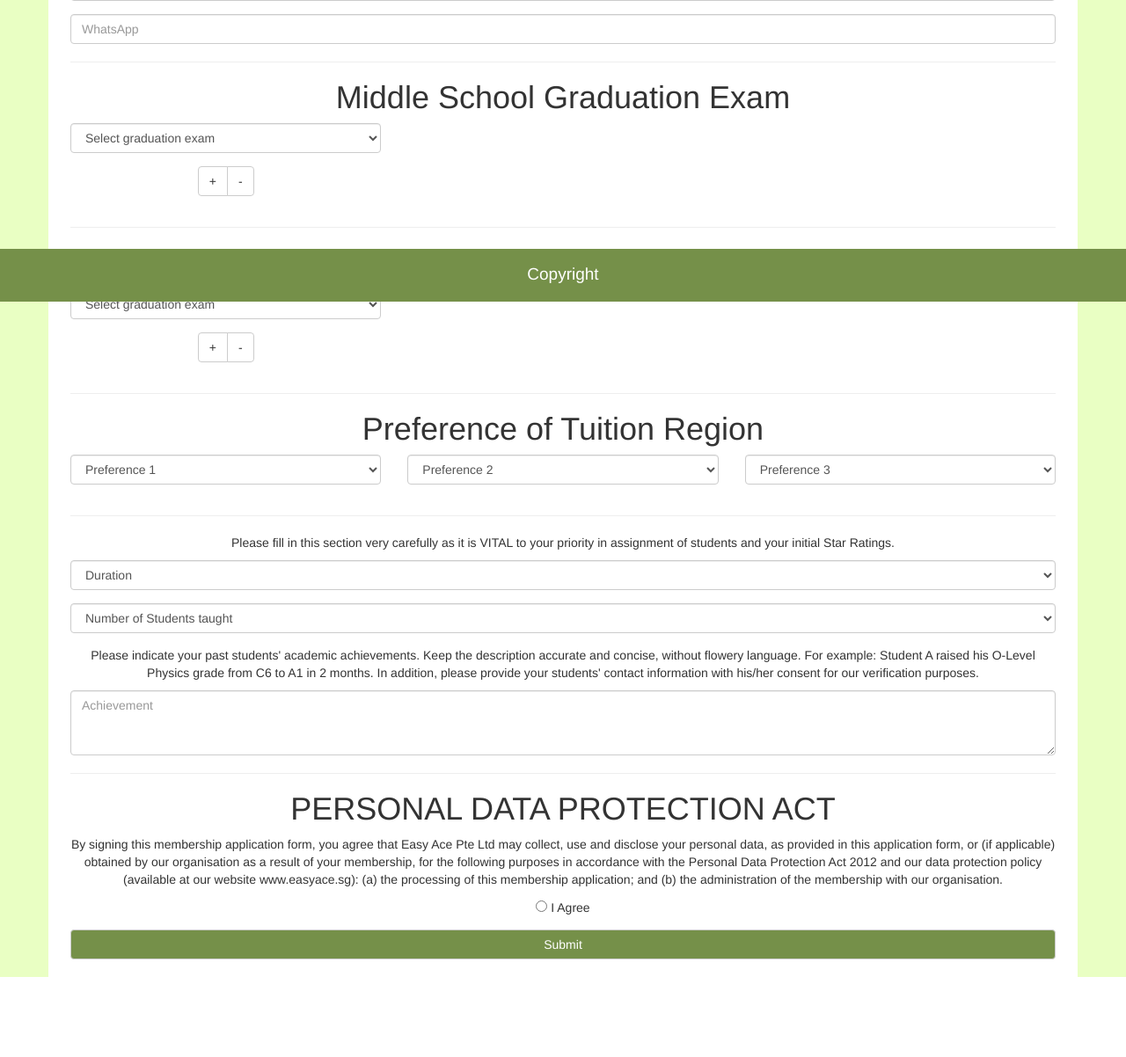
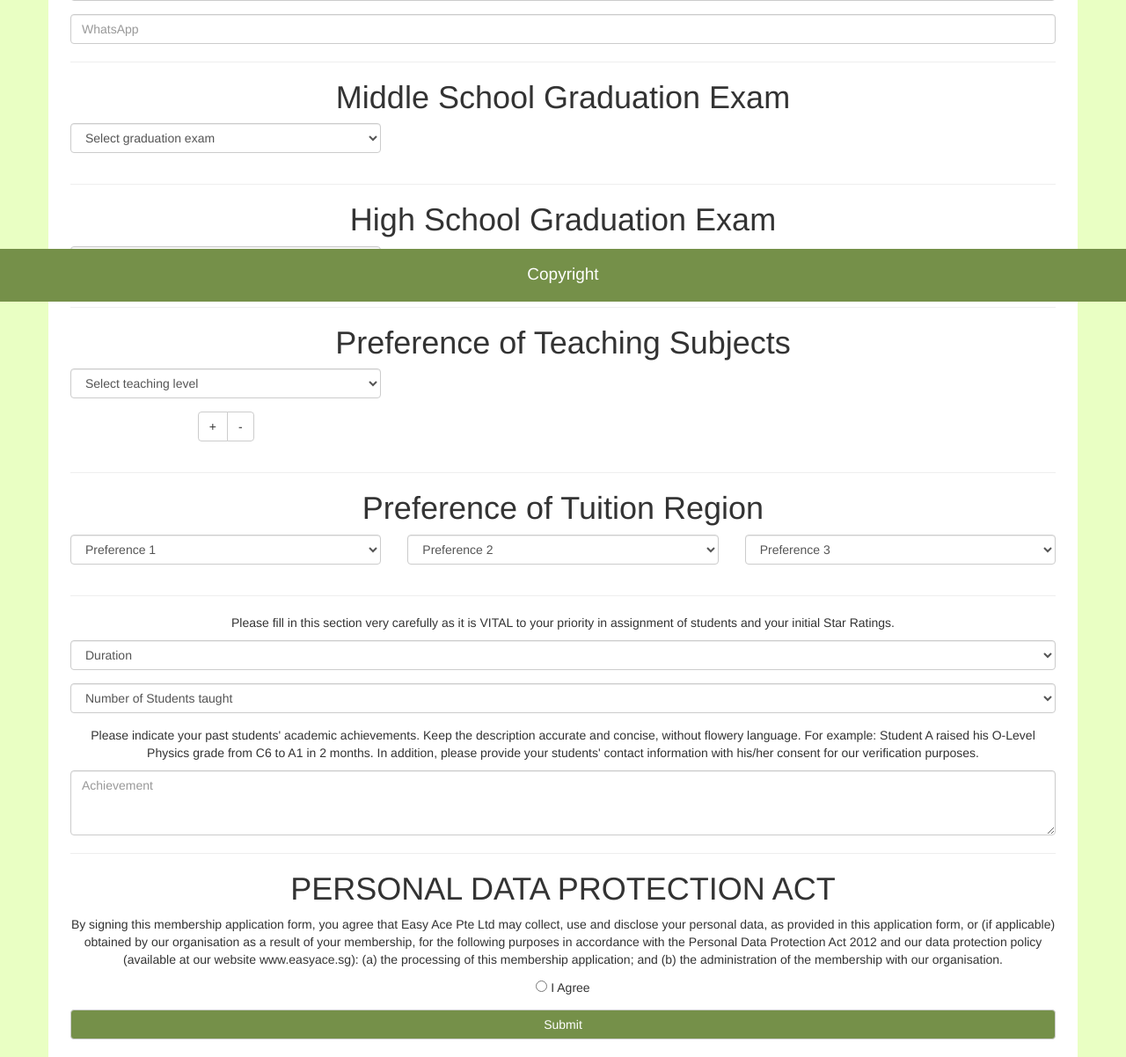
Before and after one commit to liuchang1437/EasyAce, a Django app: page /signup_tutor/ in a window 1280 px wide. Shown: the part 457-1659 px from the top of the page at 88% size. Before the commit the page ends 1568 px from the top, so only its background shows below. Run offline with Django 3.2, Linux system fonts and the light colour scheme; some libraries are stand-ins or nearby versions.

Commit message:
modify signup_tutor

```diff
--- a/EasyAce/myView/static/js/test.js
+++ b/EasyAce/myView/static/js/test.js
@@ -2,7 +2,7 @@ function Option_Zhongkao(n)
 {
 	$("#id_middle_sub"+n).empty();
 	var option = new Array();
-	option[0] = $("<option>").val("").text("Select Subject");
+	option[0] = $("<option>").val("").text("Select subject");
 	option[1] = $("<option>").val("chinese").text("Chinese");
 	option[2] = $("<option>").val("math").text("Math");
 	option[3] = $("<option>").val("english").text("English");
@@ -18,7 +18,7 @@ function Option_Gaokao(n)
 {
   $("#id_high_sub"+n).empty();
   var option = new Array();
-  option[0] = $("<option>").val("").text("Select Subject");
+  option[0] = $("<option>").val("").text("Select subject");
   option[1] = $("<option>").val("chinese").text("Chinese");
   option[2] = $("<option>").val("math").text("Math");
   option[3] = $("<option>").val("english").text("English");
@@ -30,7 +30,39 @@ function Option_Gaokao(n)
   }
 }
 
+function Option_Teaching_Level(n)
+{
+	$("#id_teaching_level"+n).empty();
+	var option = new Array();
+	option[0] = $("<option>").val("").text("Select teaching level");
+	option[1] = $("<option>").val("a-level").text("A-LEVEL");
+	option[2] = $("<option>").val("o-level").text("O-LEVEL");
+	option[3] = $("<option>").val("gaokao").text("Gaokao");
+	option[4] = $("<option>").val("zhongkao").text("Zhongkao");
+	for(i=0;i<option.length;i++)
+	{
+		$("#id_teaching_level"+n).append(option[i]);
+	}
+}
+
+function Option_Teaching_Gaokao(n)
+{
+	$("#id_teaching_sub"+n).empty();
+	var option = new Array();
+	option[0] = $("<option>").val("").text("Select teaching subject");
+	option[1] = $("<option>").val("chinese").text("Chinese");
+	option[2] = $("<option>").val("math").text("Math");
+	option[3] = $("<option>").val("english").text("English");
+	option[4] = $("<option>").val("combined_science").text("Combined Science");
+	option[5] = $("<option>").val("combined_art").text("Combined Art");
+	for(i=0;i<option.length;i++)
+	{
+		$("#id_teaching_sub"+n).append(option[i]);
+	}
+}
+
 $(document).ready(function(){
+									$("#btn_middle_test").hide();
 									var num_middle_test = 0;
 									$("#id_middle_test").change(function(){
 																							for(i=0;i<num_middle_test;i++)
@@ -39,25 +71,33 @@ $(document).ready(function(){
 																							$("#num_middle_test").find(".col-xs-8").eq(-1).remove();
 																							}
 																							num_middle_test=0;
+																							$("#btn_middle_test").hide();
+																							if ($("#id_middle_test").val()!=""){
+																							$("#btn_middle_test_add").click();
+																							$("#btn_middle_test").show();
+																							}
 																							});
 									$("#btn_middle_test_add").click(function(){
 																								if ($("#id_middle_test").val()!=""){
 																								num_middle_test++;
-																								$("#num_middle_test").append('<div class="col-xs-4"> <div class="form-group"> <select class="form-control" id="id_middle_sub'+num_middle_test+'" name="middle_sub'+num_middle_test+'"> <option value="" selected="selected">Select Subject</option> </select> </div></div>');
+																								$("#num_middle_test").append('<div class="col-xs-4"> <div class="form-group"> <select class="form-control" id="id_middle_sub'+num_middle_test+'" name="middle_sub'+num_middle_test+'"> <option value="" selected="selected">Select subject</option> </select> </div></div>');
 																								$("#num_middle_test").append('<div class="col-xs-8"> <div class="form-group"> <input class="form-control" id="id_middle_sub'+num_middle_test+'_score" name="middle_sub'+num_middle_test+'_score" maxlength="50" name="one" type="text" placeholder="Score"/> </div> </div>');
-																								if ($("#id_middle_test").val()=="Zhongkao"){
+																								if ($("#id_middle_test").val()=="zhongkao"){
 																								Option_Zhongkao(num_middle_test);
 																								}
 																								}
 																								});
 
 									$("#btn_middle_test_remove").click(function(){
-																									 if(num_middle_test>0) num_middle_test--;
+																										 if(num_middle_test>1){
+																										 num_middle_test--;
 																										 $("#num_middle_test").find(".col-xs-4").eq(-1).remove();
 																										 $("#num_middle_test").find(".col-xs-8").eq(-1).remove();
+																										 }
 																										 });
 
 
+									$("#btn_high_test").hide();
                   var num_high_test = 0;
                   $("#id_high_test").change(function(){
 																						for(i=0;i<num_high_test;i++)
@@ -66,21 +106,61 @@ $(document).ready(function(){
 																							$("#num_high_test").find(".col-xs-8").eq(-1).remove();
 																						}
 																						num_high_test=0;
+																						$("#btn_high_test").hide();
+																						if ($("#id_high_test").val()!=""){
+																						$("#btn_high_test_add").click();
+																						$("#btn_high_test").show();
+																						}
 																						});
                   $("#btn_high_test_add").click(function(){
 																								if ($("#id_high_test").val()!=""){
 																								num_high_test++;
-																								$("#num_high_test").append('<div class="col-xs-4"> <div class="form-group"> <select class="form-control" id="id_high_sub'+num_high_test+'" name="high_sub'+num_high_test+'"> <option value="" selected="selected">Select Subject</option> </select> </div></div>');
+																								$("#num_high_test").append('<div class="col-xs-4"> <div class="form-group"> <select class="form-control" id="id_high_sub'+num_high_test+'" name="high_sub'+num_high_test+'"> <option value="" selected="selected">Select subject</option> </select> </div></div>');
 																								$("#num_high_test").append('<div class="col-xs-8"> <div class="form-group"> <input class="form-control" id="id_high_sub'+num_high_test+'_score" name="high_sub'+num_high_test+'_score" maxlength="50" name="one" type="text" placeholder="Score"/> </div> </div>');
-																								if ($("#id_high_test").val()=="Gaokao"){
+																								if ($("#id_high_test").val()=="gaokao"){
 																								Option_Gaokao(num_high_test);
 																								}
 																								}
                                             });
 
 									$("#btn_high_test_remove").click(function(){
-																								if(num_high_test>0) num_high_test--;
+																									 if(num_high_test>1){
+																									 num_high_test--;
 																									 $("#num_high_test").find(".col-xs-4").eq(-1).remove();
 																									 $("#num_high_test").find(".col-xs-8").eq(-1).remove();
+																									 }
 																									 });
+
+									var num_teaching_level = 1;
+									$("#btn_teaching_level_add").click(function(){
+																										 if(num_teaching_level<10){
+																										 num_teaching_level++;
+																										 $("#num_teaching_level").append('<div class="row"> <div class="col-xs-4"> <div class="form-group"> <select class="form-control" id="id_teaching_level'+num_teaching_level+'" name="teaching_level'+num_teaching_level+'"> <option value="" selected="selected">Select teaching level</option> </select> </div> </div> <div class="col-xs-4"> <div class="form-group"> <div id="num_teaching_sub'+num_teaching_level+'"></div> </div> </div> </div>');
+																										 Option_Teaching_Level(num_teaching_level);
+																										 }
 																								});
+
+									$("#btn_teaching_level_remove").click(function(){
+																											 if(num_teaching_level>1){
+																											 num_teaching_level--;
+																											 $("#num_teaching_level").find(".row").eq(-1).remove();
+																											 }
+																											 });
+
+
+									for(i=1;i<=10;i++){
+									(function(i){
+									 $(document).change("#id_teaching_level"+i,function(){
+																		 $("#num_teaching_sub"+i).empty();
+																		 if ($("#id_teaching_level"+i).val()=="gaokao"){
+																		 $("#num_teaching_sub"+i).append('<select class="form-control" id="id_teaching_sub'+i+'" name="teaching_sub'+i+'"> <option value="" selected="selected">Select teaching subject</option> </select>');
+																		 Option_Teaching_Gaokao(i);
+																		 }
+																		 });
+									 })(i)
+									}
+
+
+
+
+                  });
--- a/EasyAce/myView/templates/signup_tutor.html
+++ b/EasyAce/myView/templates/signup_tutor.html
@@ -54,28 +54,16 @@
 					<div class="form-group">
 						<select class="form-control" id="id_middle_test" name="middle_test">
 							<option value="" selected="selected">Select graduation exam</option>
-							<option value="O-LEVEL">O-LEVEL</option>
-							<option value="Zhongkao">Zhongkao</option>
+							<option value="o-level">O-LEVEL</option>
+							<option value="zhongkao">Zhongkao</option>
 						</select>
 					</div>
 				</div>
 			</div>
 			<div class="row">
 				<div id="num_middle_test">
-					<!--<div class="col-xs-4">
-					 <div class="form-group">
-					 <select class="form-control" id="id_high_sub1" name="high_sub1">
-					 <option value="" selected="selected">Select Subject</option>
-					 </select>
-					 </div>
-					 </div>
-					 <div class="col-xs-8">
-					 <div class="form-group">
-					 <input class="form-control" id="id_high_sub1_score" name="high_sub1_score" maxlength="50" type="text" placeholder="Score"/>
-					 </div>
-					 </div>-->
-				</div><!--num_high_test-->
-				<div class="col-xs-4">
+				</div><!--num_middle_test-->
+				<div class="col-xs-4" id="btn_middle_test">
 					<div class="form-group">
 						<div class="btn-group">
 							<button type="button" class="btn btn-default" id="btn_middle_test_add">+</button>
@@ -93,8 +81,8 @@
           <div class="form-group">
             <select class="form-control" id="id_high_test" name="high_test">
               <option value="" selected="selected">Select graduation exam</option>
-              <option value="A-LEVEL">A-LEVEL</option>
-              <option value="Gaokao">Gaokao</option>
+              <option value="a-level">A-LEVEL</option>
+              <option value="gaokao">Gaokao</option>
             </select>
           </div>
         </div>
@@ -102,7 +90,7 @@
       <div class="row">
         <div id="num_high_test">
         </div><!--num_high_test-->
-        <div class="col-xs-4">
+        <div class="col-xs-4" id="btn_high_test">
           <div class="form-group">
             <div class="btn-group">
               <button type="button" class="btn btn-default" id="btn_high_test_add">+</button>
@@ -110,9 +98,41 @@
             </div>
           </div>
         </div>
-
       </div><!--row-->
       <hr>
+
+			<h1>Preference of Teaching Subjects</h1>
+			<div id="num_teaching_level">
+			  <div class="row">
+					<div class="col-xs-4">
+						<div class="form-group">
+							<select class="form-control" id="id_teaching_level1" name="teaching_level1">
+								<option value="" selected="selected">Select teaching level</option>
+								<option value="a-level">A-LEVEL</option>
+								<option value="o-level">O-LEVEL</option>
+								<option value="gaokao">Gaokao</option>
+								<option value="zhongkao">Zhongkao</option>
+							</select>
+						</div>
+					</div>
+					<div class="col-xs-4">
+						<div class="form-group">
+							<div id="num_teaching_sub1"></div>
+						</div>
+					</div>
+				</div>
+			</div><!--num_teaching_level-->
+			<div class="row">
+				<div class="col-xs-4">
+					<div class="form-group">
+						<div class="btn-group">
+							<button type="button" class="btn btn-default" id="btn_teaching_level_add">+</button>
+							<button type="button" class="btn btn-default" id="btn_teaching_level_remove">-</button>
+						</div>
+					</div>
+				</div>
+			</div><!--row-->
+			<hr>
 
       <h1>Preference of Tuition Region</h1>
       <div class="row">
@@ -163,20 +183,20 @@
         <select class="form-control" id="id_teach_duration" name="teach_duration">
           <option value="" selected="selected">Duration</option>
           <option value="never">Never</option>
-          <option value="one_month">1 month</option>
-          <option value="one_to_three_month">1-3 month</option>
-          <option value="three_to_six_month">3-6 month</option>
-          <option value="six_to_twelve_month">6-12 month</option>
-          <option value="one_year">>1 year</option>
-          <option value="two_year">>2 year</option>
+          <option value="1 month">1 month</option>
+          <option value="1-3 month">1-3 month</option>
+          <option value="3-6 month">3-6 month</option>
+          <option value="6-12 monthh">6-12 month</option>
+          <option value=">1 year">>1 year</option>
+          <option value=">2 year">>2 year</option>
         </select>
       </div>
       <div class="form-group">
         <select class="form-control" id="id_num_taught" name="num_taught">
           <option value="" selected="selected">Number of Students taught</option>
-          <option value="1">1-5</option>
-          <option value="5">5-10</option>
-          <option value="10">>10</option>
+          <option value="1-5">1-5</option>
+          <option value="5-10">5-10</option>
+          <option value=">10">>10</option>
         </select>
       </div>
       <p>Please indicate your past students' academic achievements. Keep the description accurate and concise, without flowery language. For example: Student A raised his O-Level Physics grade from C6 to A1 in 2 months. In addition, please provide your students' contact information with his/her consent for our verification purposes.</p>
```
Lines whose indentation alone changed are shown as unchanged.
